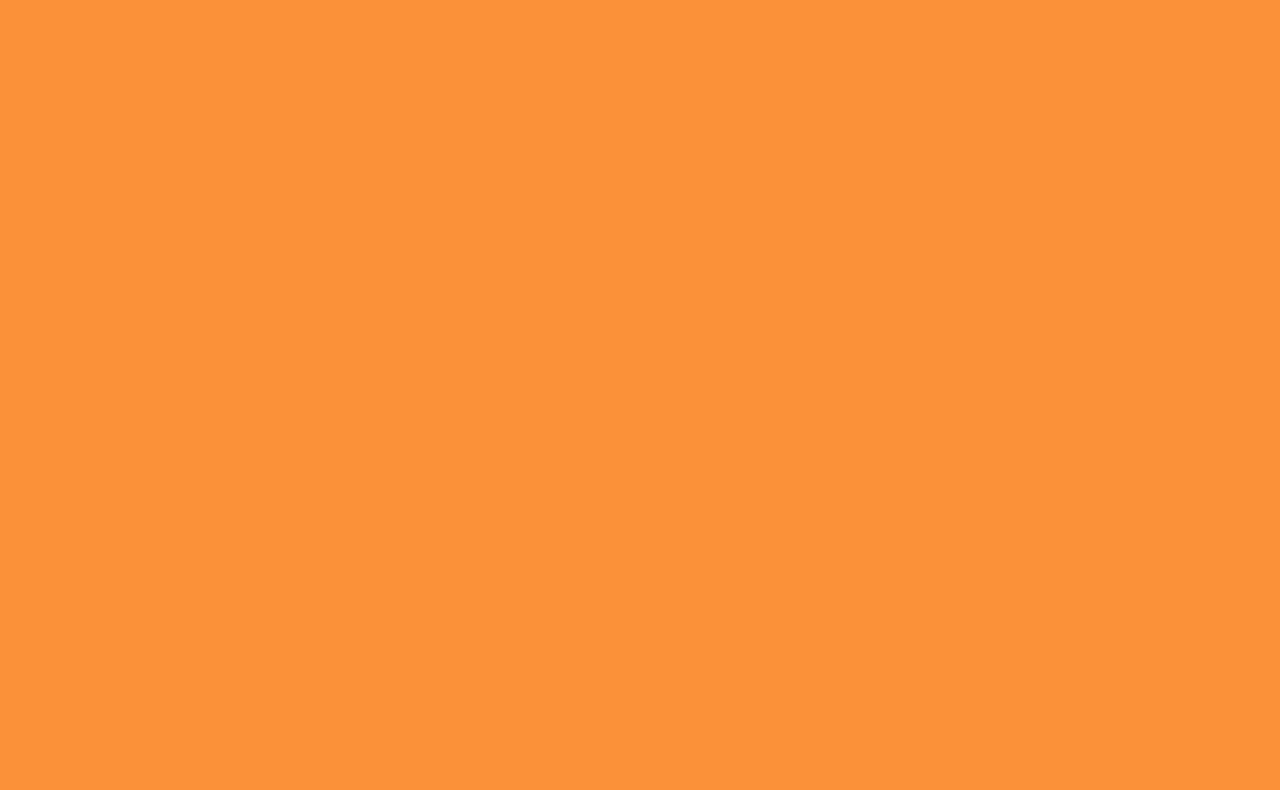
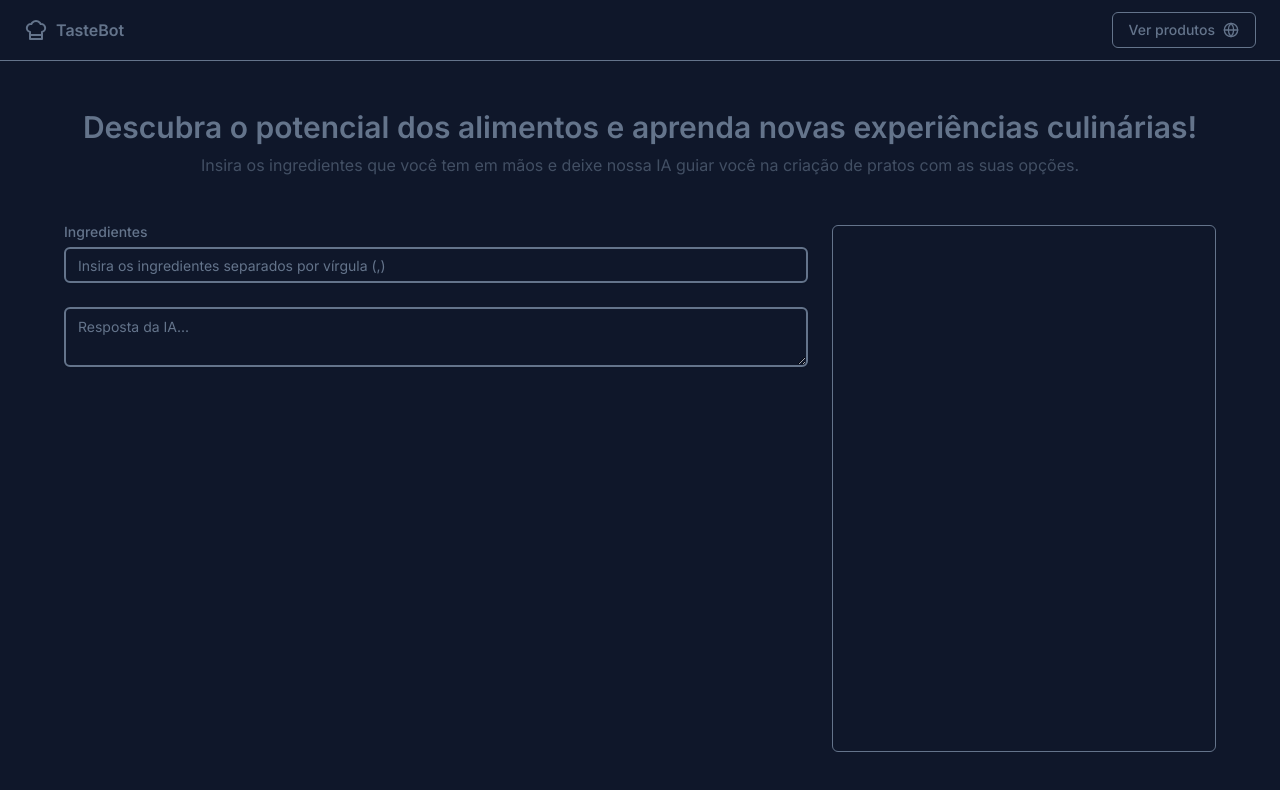
Before and after one commit to MatheusMottaGit/meal-ai-web, a Next.js app: page / in a window 1280 px wide. Shown: the top 790 px of the page. Built offline with nearby package versions, Linux system fonts and the light colour scheme.

Commit message:
feat: building form

```diff
--- a/src/app/layout.tsx
+++ b/src/app/layout.tsx
@@ -20,7 +20,7 @@ export default function RootLayout({
 }) {
   return (
     <html lang="en">
-      <body className={cn("bg-orange-400 font-sans", fontSans.variable)}>
+      <body className={cn("font-sans text-muted-foreground", fontSans.variable)}>
         {children}
       </body>
     </html>
--- a/src/app/page.tsx
+++ b/src/app/page.tsx
@@ -1,5 +1,50 @@
+import { Button } from "@/components/ui/button";
+import { Input } from "@/components/ui/input";
+import { Label } from "@/components/ui/label";
+import { Textarea } from "@/components/ui/textarea";
+import { ChefHat, Globe } from "lucide-react";
+
 export default function Home() {
   return (
-    <></>
+    <div className="min-h-screen bg-slate-900 flex flex-col">
+      <header className="border-b border-b-muted-foreground py-3 px-6 flex items-center justify-between">
+        <div className="flex items-center gap-2">
+          <ChefHat className="w-6 h-6" />
+          <span className="font-semibold">TasteBot</span>
+        </div>
+
+        <Button variant='outline' className="border-muted-foreground gap-2">
+          Ver produtos
+          <Globe className='h-4 w-4' />
+        </Button>
+      </header>
+
+      <main className="flex flex-col flex-1 gap-12 py-12 px-16 justify-center">
+        <div className="flex flex-col gap-2 items-center">
+          <h1 className="text-3xl font-semibold">Descubra o potencial dos alimentos e aprenda novas experiências culinárias!</h1>
+
+          <span className="text-muted-foreground/60">
+            Insira os ingredientes que você tem em mãos e deixe nossa IA guiar você na criação de pratos com as suas opções.
+          </span>
+        </div>
+
+        <section className="flex flex-1 gap-6">
+          <div className="flex-1">
+            <form className="space-y-6">
+              <div className="grid gap-2">
+                <Label>Ingredientes</Label>
+                <Input placeholder="Insira os ingredientes separados por vírgula (,)" />
+              </div>
+
+              <Textarea placeholder="Resposta da IA..." />
+            </form>
+          </div>
+
+          <aside className="w-96 border-muted-foreground rounded-md p-2 border">
+
+          </aside>
+        </section>
+      </main>
+    </div>
   )
 }
--- a/tailwind.config.ts
+++ b/tailwind.config.ts
@@ -51,6 +51,7 @@ module.exports = {
           DEFAULT: "hsl(var(--card))",
           foreground: "hsl(var(--card-foreground))",
         },
+        licorice: "#18020C"
       },
       borderRadius: {
         lg: "var(--radius)",
@@ -73,7 +74,7 @@ module.exports = {
       },
       fontFamily: {
         sans: ["var(--font-sans)", ...fontFamily.sans],
-      },
+      }
     },
   },
   plugins: [require("tailwindcss-animate")],
```
